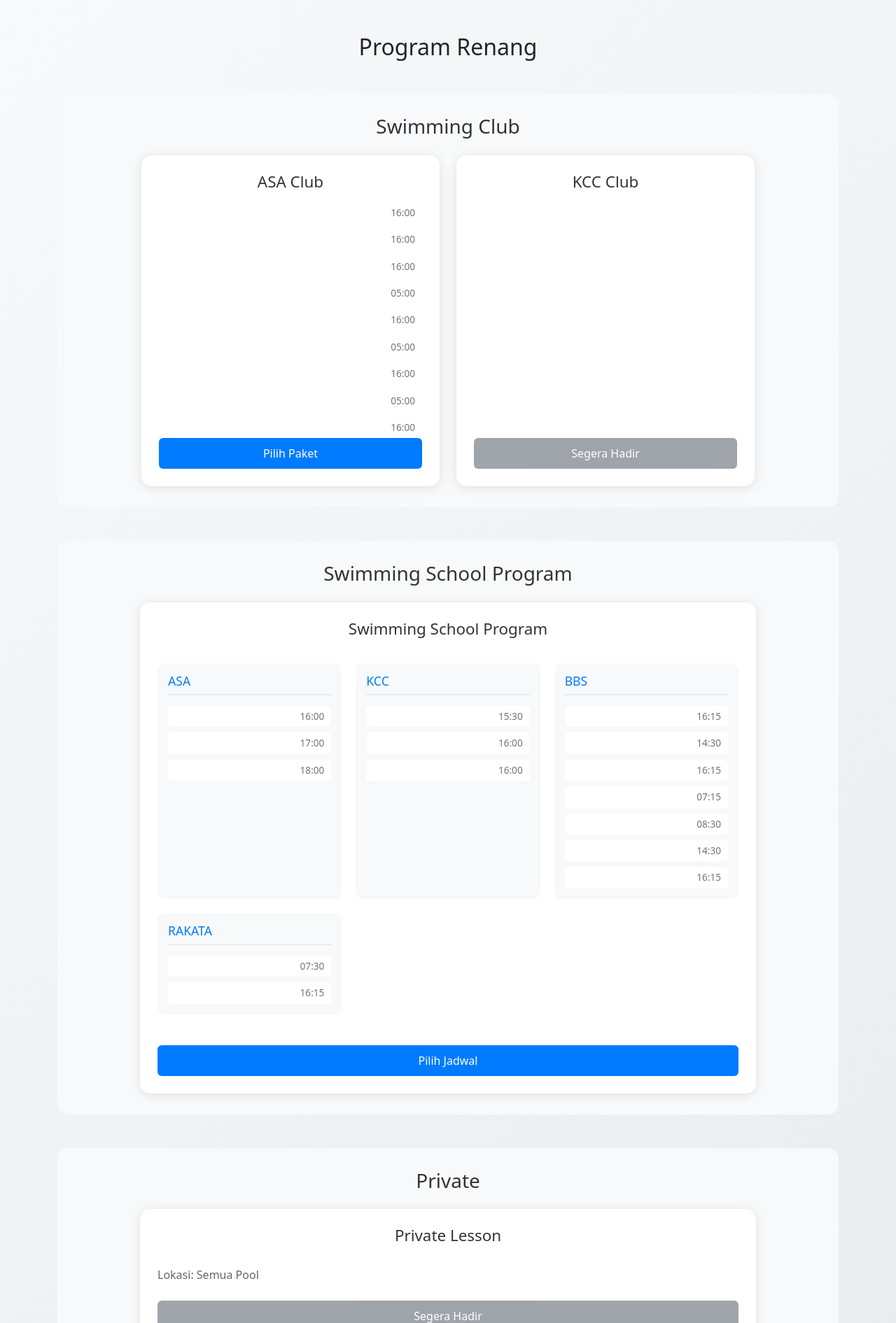
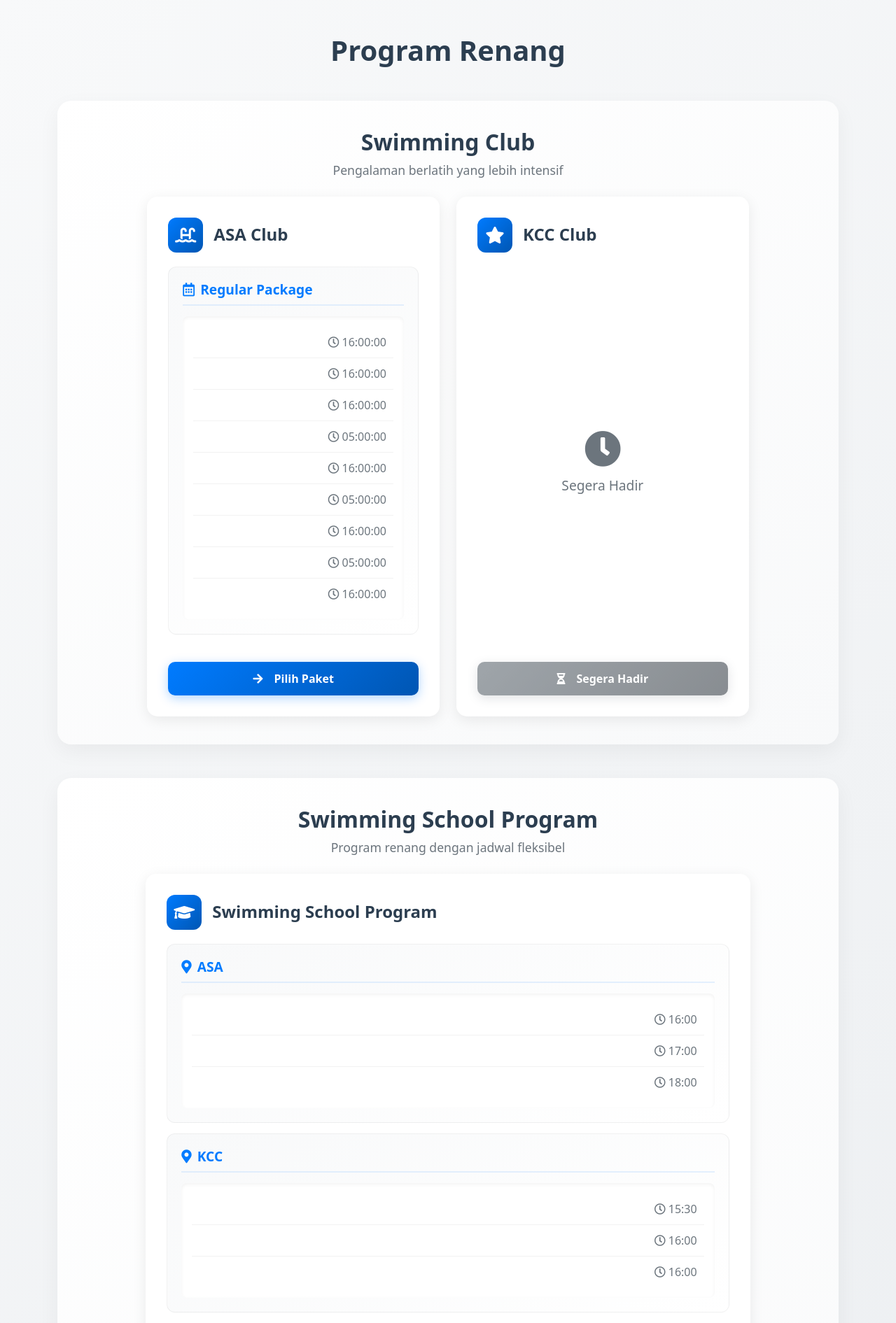
Before and after one commit to walidata48/sportigo-new, a Flask app: template templates/dashboard.html in a window 1280 px wide. Shown: the part 56-1947 px from the top of the page at 70% size. Run offline with Flask 3, Linux system fonts and the light colour scheme; the template is opened without the code that fills it: values that come from a table or form of the project are taken from there, others are empty; data comes from the database, SQL or seed files in the repository; parts of the project's set-up code (start-up, migrations or seed data) failed here and were passed over.

Commit message:
design first dashboard

```diff
--- a/templates/dashboard.html
+++ b/templates/dashboard.html
@@ -3,36 +3,59 @@
 {% block content %}
 <section class="dashboard-section py-5">
     <div class="container">
-        <h2 class="text-center mb-5">Program Renang</h2>
+        <h2 class="section-title text-center mb-5">Program Renang</h2>
 
         <!-- Swimming Club Section -->
         <div class="category-section mb-5">
-            <h3 class="text-center mb-4">Swimming Club</h3>
+            <div class="section-header text-center mb-4">
+                <h3 class="category-title">Swimming Club</h3>
+                <p class="category-description">Pengalaman berlatih yang lebih intensif</p>
+            </div>
             <div class="row g-4 justify-content-center">
                 <!-- ASA Club Card -->
                 <div class="col-md-5">
                     <div class="program-card">
+                        <div class="program-header">
+                            <div class="program-icon">
+                                <i class="fas fa-swimming-pool"></i>
+                            </div>
                             <h4>ASA Club</h4>
+                        </div>
+                        <div class="pool-card">
+                            <h5><i class="far fa-calendar-alt me-2"></i>Regular Package</h5>
                             <div class="pool-details">
                                 <div class="schedule-info">
                                     {% for schedule in asa_regular_schedules %}
                                     <div class="schedule-item">
                                         <span class="day">{{ translate_day(schedule.day_name) }}</span>
-                                    <span class="time">{{ schedule.start_time.strftime('%H:%M') }}</span>
+                                        <span class="time"><i class="far fa-clock me-1"></i>{{ schedule.start_time }}</span>
                                     </div>
                                     {% endfor %}
                                 </div>
                             </div>
-                        <a href="{{ url_for('asa_packages') }}" class="btn btn-primary w-100">Pilih Paket</a>
+                        </div>
+                        <a href="{{ url_for('asa_packages') }}" class="btn btn-primary w-100 mt-4">
+                            <i class="fas fa-arrow-right me-2"></i>Pilih Paket
+                        </a>
                     </div>
                 </div>
 
                 <!-- KCC Club Card -->
                 <div class="col-md-5">
-                    <div class="program-card">
+                    <div class="program-card coming-soon">
+                        <div class="program-header">
+                            <div class="program-icon">
+                                <i class="fas fa-star"></i>
+                            </div>
                             <h4>KCC Club</h4>
-
-                        <button class="btn btn-secondary w-100" disabled>Segera Hadir</button>
+                        </div>
+                        <div class="coming-soon-content">
+                            <i class="fas fa-clock coming-soon-icon"></i>
+                            <p class="coming-soon-text">Segera Hadir</p>
+                        </div>
+                        <button class="btn btn-secondary w-100" disabled>
+                            <i class="fas fa-hourglass-half me-2"></i>Segera Hadir
+                        </button>
                     </div>
                 </div>
             </div>
@@ -40,21 +63,29 @@
 
         <!-- Swimming School Section -->
         <div class="category-section mb-5">
-            <h3 class="text-center mb-4">Swimming School Program</h3>
+            <div class="section-header text-center mb-4">
+
+                <h3 class="category-title">Swimming School Program</h3>
+                <p class="category-description">Program renang dengan jadwal fleksibel</p>
+            </div>
             <div class="col-md-10 mx-auto">
                 <div class="program-card">
+                    <div class="program-header">
+                        <div class="program-icon">
+                            <i class="fas fa-graduation-cap"></i>
+                        </div>
                         <h4>Swimming School Program</h4>
+                    </div>
                     <div class="pools-container">
                         {% for location in locations %}
                         <div class="pool-card">
-                            <h5>{{ location.name }}</h5>
+                            <h5><i class="fas fa-map-marker-alt me-2"></i>{{ location.name }}</h5>
                             <div class="pool-details">
-
                                 <div class="schedule-info">
                                     {% for quota in location.quotas %}
                                     <div class="schedule-item">
                                         <span class="day">{{ translate_day(quota.day_name) }}</span>
-                                        <span class="time">{{ quota.start_time.strftime('%H:%M') }}</span>
+                                        <span class="time"><i class="far fa-clock me-1"></i>{{ quota.start_time.strftime('%H:%M') }}</span>
                                     </div>
                                     {% endfor %}
                                 </div>
@@ -62,21 +93,38 @@
                         </div>
                         {% endfor %}
                     </div>
-                    <a href="{{ url_for('booking_schedule') }}" class="btn btn-primary w-100 mt-4">Pilih Jadwal</a>
+                    <a href="{{ url_for('booking_schedule') }}" class="btn btn-primary w-100 mt-4">
+                        <i class="fas fa-calendar-check me-2"></i>Pilih Jadwal
+                    </a>
                 </div>
             </div>
         </div>
 
         <!-- Private Section -->
         <div class="category-section">
-            <h3 class="text-center mb-4">Private</h3>
+            <div class="section-header text-center mb-4">
+                <h3 class="category-title">Private</h3>
+                <p class="category-description">Pembelajaran renang privat dengan perhatian khusus untuk hasil maksimal</p>
+            </div>
             <div class="col-md-10 mx-auto">
-                <div class="program-card">
+                <div class="program-card coming-soon">
+                    <div class="program-header">
+                        <div class="program-icon">
+                            <i class="fas fa-user-graduate"></i>
+                        </div>
                         <h4>Private Lesson</h4>
+                    </div>
                     <div class="location-info">
-                        <p>Lokasi: Semua Pool</p>
+                        <i class="fas fa-map-marked-alt me-2"></i>
+                        <span>Lokasi: Semua Pool</span>
                     </div>
-                    <button class="btn btn-secondary w-100" disabled>Segera Hadir</button>
+                    <div class="coming-soon-content">
+                        <i class="fas fa-clock coming-soon-icon"></i>
+                        <p class="coming-soon-text">Segera Hadir</p>
+                    </div>
+                    <button class="btn btn-secondary w-100" disabled>
+                        <i class="fas fa-hourglass-half me-2"></i>Segera Hadir
+                    </button>
                 </div>
             </div>
         </div>
@@ -84,168 +132,228 @@
 </section>
 
 <style>
+/* Section Styles */
+.section-title {
+    color: #2c3e50;
+    font-size: 2.5rem;
+    font-weight: 700;
+    margin-bottom: 1rem;
+}
+
+.category-section {
+    background: linear-gradient(145deg, #ffffff, #f8f9fa);
+    padding: 40px;
+    border-radius: 20px;
+    box-shadow: 0 10px 30px rgba(0,0,0,0.05);
+    margin-bottom: 40px;
+    transition: transform 0.3s ease;
+}
+
+.category-section:hover {
+    transform: translateY(-5px);
+}
+
+.category-title {
+    color: #2c3e50;
+    font-size: 2rem;
+    font-weight: 600;
+    margin-bottom: 0.5rem;
+}
+
+.category-description {
+    color: #6c757d;
+    font-size: 1.1rem;
+    max-width: 600px;
+    margin: 0 auto;
+}
+
+/* Program Card Styles */
 .program-card {
-    background: #fff;
+    background: #ffffff;
     border-radius: 15px;
-    padding: 25px;
-    box-shadow: 0 2px 15px rgba(0,0,0,0.1);
-    transition: transform 0.3s ease;
+    padding: 30px;
+    box-shadow: 0 5px 20px rgba(0,0,0,0.08);
+    transition: all 0.3s ease;
+    height: 100%;
 }
 
 .program-card:hover {
     transform: translateY(-5px);
+    box-shadow: 0 8px 25px rgba(0,0,0,0.1);
+}
+
+.program-header {
+    display: flex;
+    align-items: center;
+    margin-bottom: 20px;
+    gap: 15px;
+}
+
+.program-icon {
+    width: 50px;
+    height: 50px;
+    background: linear-gradient(135deg, #007bff, #0056b3);
+    border-radius: 12px;
+    display: flex;
+    align-items: center;
+    justify-content: center;
+}
+
+.program-icon i {
+    color: white;
+    font-size: 1.5rem;
 }
 
 .program-card h4 {
-    color: #333;
-    font-size: 1.4rem;
-    margin-bottom: 15px;
-    text-align: center;
+    color: #2c3e50;
+    font-size: 1.5rem;
+    font-weight: 600;
+    margin: 0;
 }
 
-.location-info {
-    margin: 15px 0;
-}
-
-.location-info p {
-    color: #666;
-    margin-bottom: 10px;
-}
-
-.pool-list {
-    list-style: none;
-    padding-left: 0;
-    margin-bottom: 20px;
-    color: #666;
-}
-
-.pool-list li {
-    margin-bottom: 5px;
-    padding-left: 20px;
-    position: relative;
-}
-
-.pool-list li:before {
-    content: "•";
-    position: absolute;
-    left: 0;
-    color: #007bff;
-}
-
-.category-section {
-    background: #f8f9fa;
-    padding: 30px;
-    border-radius: 15px;
-    margin-bottom: 30px;
-}
-
-.category-section h3 {
-    color: #333;
-}
-
-.btn {
-    padding: 10px 20px;
-    font-weight: 500;
-}
-
-.btn-primary {
-    background-color: #007bff;
-    border: none;
-}
-
-.btn-primary:hover {
-    background-color: #0056b3;
-}
-
-.btn-secondary {
-    background-color: #6c757d;
-    border: none;
-}
-
-.pools-container {
-    display: grid;
-    grid-template-columns: repeat(auto-fit, minmax(250px, 1fr));
-    gap: 20px;
-    margin: 20px 0;
-}
-
+/* Pool Card Styles */
 .pool-card {
-    background: #f8f9fa;
-    border-radius: 10px;
-    padding: 15px;
+    background: linear-gradient(145deg, #f8f9fa, #ffffff);
+    border-radius: 12px;
+    padding: 20px;
+    margin-bottom: 15px;
+    border: 1px solid rgba(0,0,0,0.05);
     transition: transform 0.2s;
 }
 
 .pool-card:hover {
     transform: translateY(-3px);
-    box-shadow: 0 4px 10px rgba(0,0,0,0.1);
 }
 
 .pool-card h5 {
     color: #007bff;
-    font-size: 1.1rem;
+    font-size: 1.2rem;
+    font-weight: 600;
     margin-bottom: 15px;
-    padding-bottom: 8px;
-    border-bottom: 2px solid #e9ecef;
+    padding-bottom: 10px;
+    border-bottom: 2px solid rgba(0,123,255,0.1);
+    display: flex;
+    align-items: center;
 }
 
-.pool-details {
-    font-size: 0.9rem;
-}
-
-.price-info {
-    margin-bottom: 15px;
-}
-
-.price-info p {
-    margin-bottom: 5px;
-    color: #495057;
-}
-
-.price-info i {
-    width: 20px;
-    color: #6c757d;
-    margin-right: 5px;
-}
-
+/* Schedule Styles */
 .schedule-info {
-    display: flex;
-    flex-direction: column;
-    gap: 8px;
+    background-color: #ffffff;
+    border-radius: 8px;
+    padding: 15px;
+    box-shadow: inset 0 2px 5px rgba(0,0,0,0.05);
 }
 
 .schedule-item {
     display: flex;
     justify-content: space-between;
     align-items: center;
-    padding: 5px 10px;
-    background: white;
-    border-radius: 5px;
-    font-size: 0.85rem;
+    padding: 10px;
+    border-bottom: 1px solid rgba(0,0,0,0.05);
+    transition: background-color 0.2s;
 }
 
-.schedule-item .day {
-    font-weight: 500;
-    color: #495057;
+.schedule-item:hover {
+    background-color: rgba(0,123,255,0.05);
 }
 
-.schedule-item .time {
-    color: #6c757d;
+.schedule-item:last-child {
+    border-bottom: none;
 }
 
+.day {
+    font-weight: 600;
+    color: #2c3e50;
+}
+
+.time {
+    color: #6c757d;
+    display: flex;
+    align-items: center;
+}
+
+/* Button Styles */
+.btn {
+    padding: 12px 24px;
+    font-weight: 600;
+    border-radius: 10px;
+    transition: all 0.3s ease;
+    display: flex;
+    align-items: center;
+    justify-content: center;
+    gap: 8px;
+}
+
+.btn-primary {
+    background: linear-gradient(135deg, #007bff, #0056b3);
+    border: none;
+    box-shadow: 0 4px 15px rgba(0,123,255,0.3);
+}
+
+.btn-primary:hover {
+    background: linear-gradient(135deg, #0056b3, #004085);
+    transform: translateY(-2px);
+    box-shadow: 0 6px 20px rgba(0,123,255,0.4);
+}
+
+.btn-secondary {
+    background: linear-gradient(135deg, #6c757d, #495057);
+    border: none;
+    box-shadow: 0 4px 15px rgba(108,117,125,0.3);
+}
+
+/* Coming Soon Styles */
+.coming-soon {
+    position: relative;
+    overflow: hidden;
+}
+
+.coming-soon-content {
+    text-align: center;
+    padding: 40px 0;
+}
+
+.coming-soon-icon {
+    font-size: 3rem;
+    color: #6c757d;
+    margin-bottom: 15px;
+    animation: pulse 2s infinite;
+}
+
+.coming-soon-text {
+    font-size: 1.2rem;
+    color: #6c757d;
+    margin: 0;
+}
+
+/* Animations */
+@keyframes pulse {
+    0% { transform: scale(1); }
+    50% { transform: scale(1.1); }
+    100% { transform: scale(1); }
+}
+
+/* Responsive Adjustments */
 @media (max-width: 768px) {
+    .section-title {
+        font-size: 2rem;
+    }
+
+    .category-title {
+        font-size: 1.75rem;
+    }
+
+    .program-card {
+        padding: 20px;
+    }
+
     .pools-container {
         grid-template-columns: 1fr;
     }
 
-    .pool-card {
-        margin-bottom: 15px;
-    }
-
     .schedule-item {
-        flex-direction: column;
-        align-items: flex-start;
-        gap: 5px;
+        flex-direction: row;
+        gap: 10px;
     }
 }
 </style>
```
Lines whose indentation alone changed are shown as unchanged.
